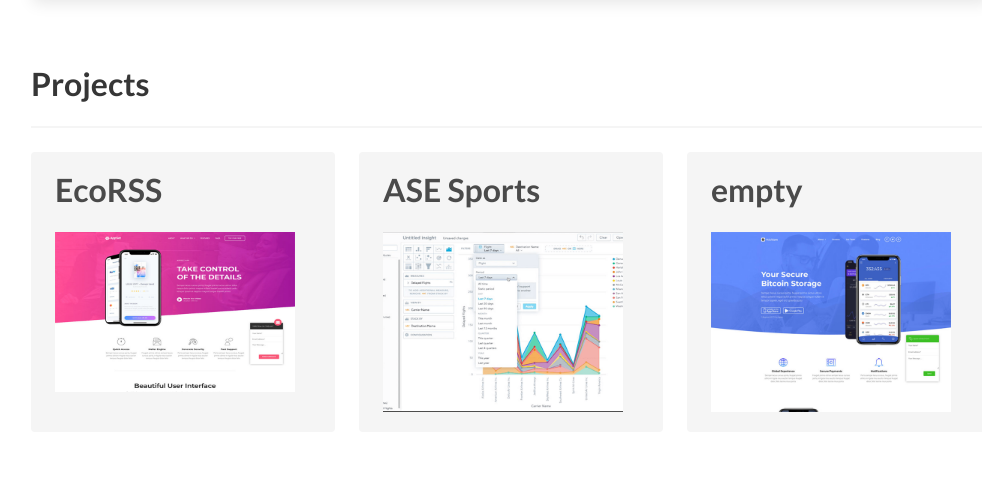
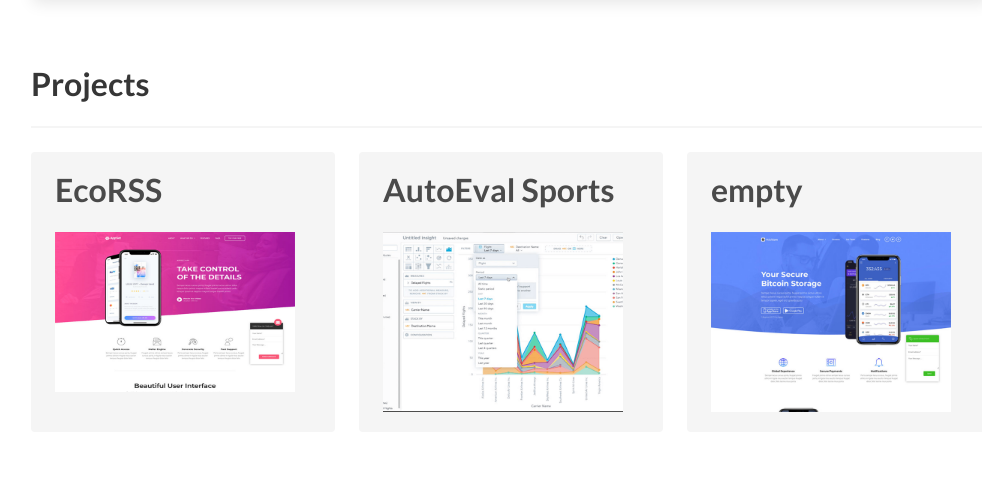
Before and after one commit to rbnmj/rbnmj.github.io, a plain HTML site: page index.html in a window 1280 px wide. Shown: the part 2383-2881 px from the top of the page, without its empty margins (129-1111 px from the left). Drawn offline with Linux system fonts and the light colour scheme.

Commit message:
Update index.html

```diff
--- a/index.html
+++ b/index.html
@@ -250,7 +250,7 @@
             </div>
             <div class="tile is-parent">
               <article class="tile is-child notification">
-                <p class="title">ASE Sports</p>
+                <p class="title">AutoEval Sports</p>
                 <figure class="image is-4by3">
                   <img class="modal-trigger" data-target="project-2-modal" src="img/project-2-cover.png">
                 </figure>
@@ -355,7 +355,7 @@
     <div class="modal-background"></div>
     <div class="modal-card">
       <header class="modal-card-head">
-        <p class="modal-card-title">ASE Sports</p>
+        <p class="modal-card-title">AutoEval Sports</p>
         <button class="delete" aria-label="close"></button>
       </header>
       <section class="modal-card-body">
@@ -374,7 +374,7 @@
 
         <div class="content">
 
-          <p>automated survey evaluation for communal sports facility development</p>
+          <p>automated survey evaluation for communal sports facility development with python</p>
 
           <div class="tags">
             <span class="tag">python</span>
```
